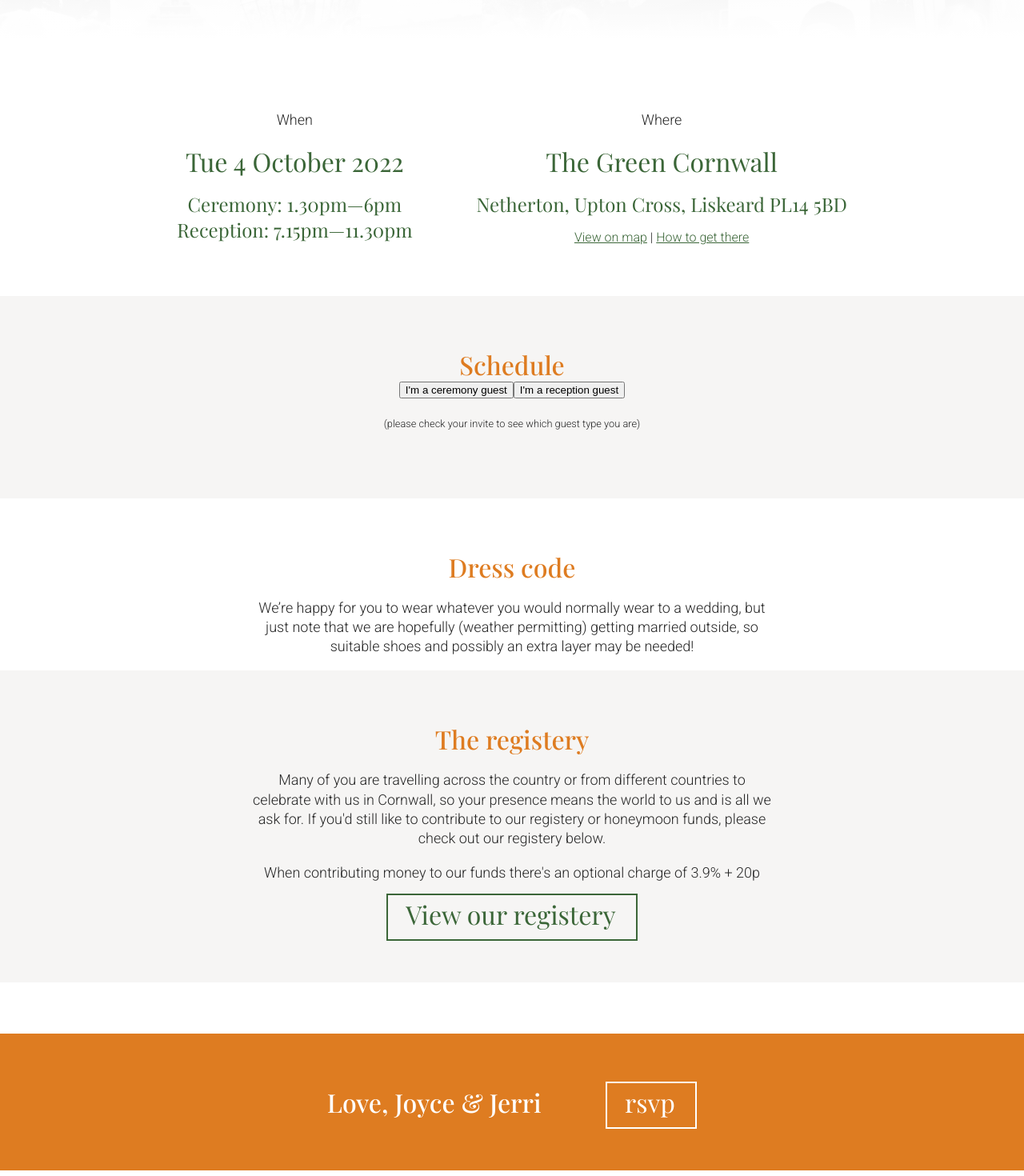
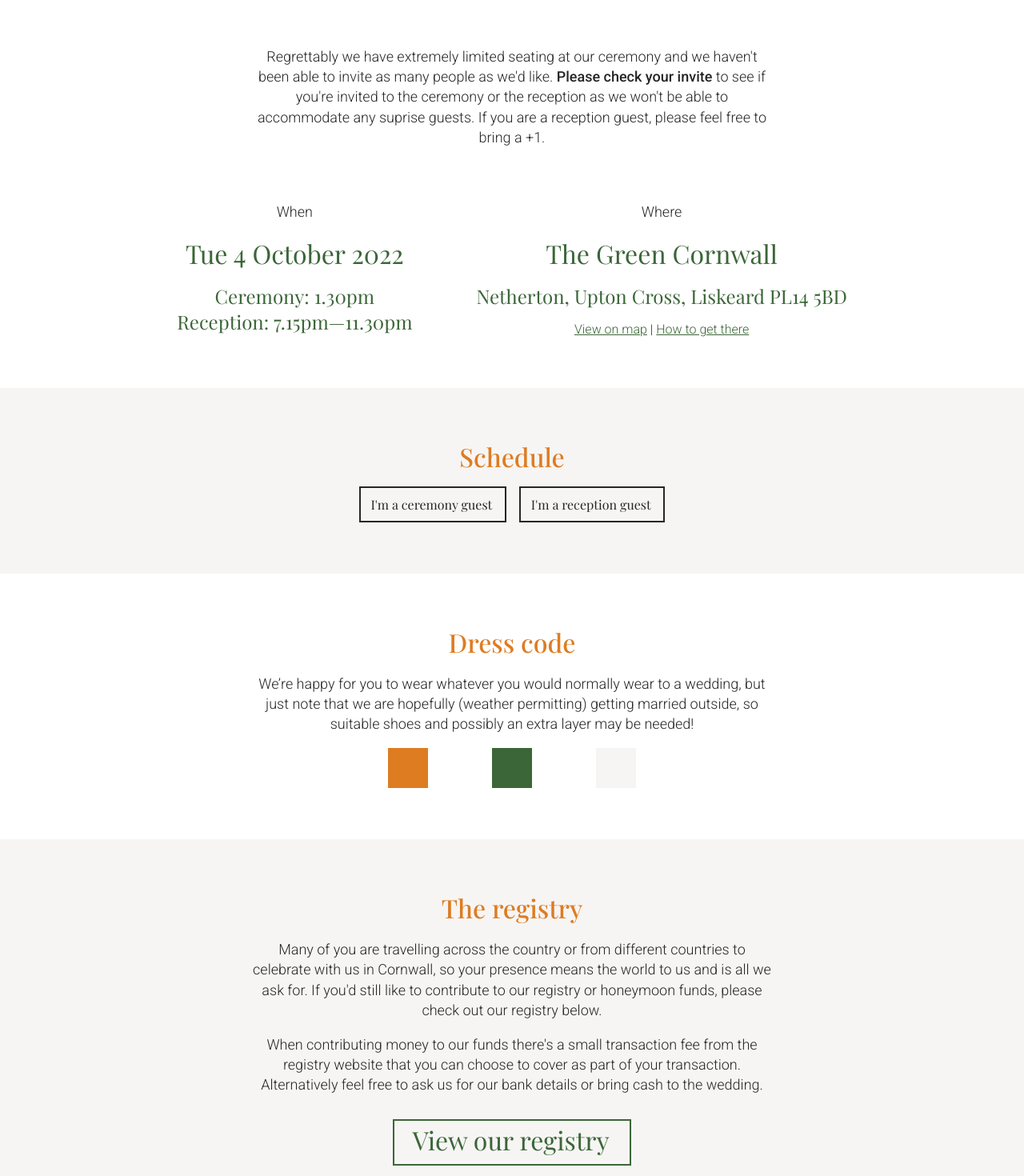
Before and after one commit to joycevherck/joyceandjerri, a React (Create React App) app: page / in a window 1280 px wide. Shown: the part 600-2070 px from the top of the page at 80% size. Built offline with nearby package versions, Linux system fonts and the light colour scheme.

Commit message:
feat: finalise copy

```diff
--- a/src/App.js
+++ b/src/App.js
@@ -1,14 +1,14 @@
 import Footer from './components/footer';
 import Header from './components/header'
 import Intro from './components/intro';
-import Registery from './components/registery';
+import Registry from './components/registry';
 
 function App() {
   return (
     <div className="App">
       <Header />
       <Intro />
-      <Registery />
+      <Registry />
       <Footer />
     </div>
   );
--- /dev/null
+++ b/src/components/colours/index.js
@@ -0,0 +1,12 @@
+import React from 'react'
+import './styles.scss'
+
+const WeddingColours = () => (
+  <div className="flex center">
+    <div className="colour colour--orange" />
+    <div className="colour colour--green" />
+    <div className="colour colour--grey" />
+  </div>
+)
+
+export default WeddingColours
--- /dev/null
+++ b/src/components/colours/styles.scss
@@ -0,0 +1,16 @@
+.colour {
+  width: 50px;
+  height: 50px;
+}
+
+.colour--orange {
+  background-color: var(--color-burntorange);
+}
+
+.colour--green {
+  background-color: var(--color-sagegreen);
+}
+
+.colour--grey {
+  background-color: var(--color-grey);
+}
--- a/src/components/header/index.js
+++ b/src/components/header/index.js
@@ -7,8 +7,10 @@ const Header = () => (
     <div className="headerText">
       <span>- 04.10.2022 -</span>
       <h1>Joyce & Jerri</h1>
-      <p>We joyfully request the pleasure of your company as we speak our vows and join in marriage in the presence of family and friends.</p>
+      <p>We joyfully request the pleasure of your company as we celebrate.</p>
       <CTA />
+      <div className="spacer" />
+      <a href="https://www.thingstogetme.com/238781a6b6b2" target="_blank" rel="noreferrer" title="View our registry (link opens in a new window)">View our registry</a>
     </div>
   </div>
 )
--- a/src/components/header/styles.scss
+++ b/src/components/header/styles.scss
@@ -1,11 +1,11 @@
 .headerWrapper {
   background-image: url('../../images/collage.jpg');
   background-size: cover;
-  height: 80vh;
+  height: 70vh;
   display: flex;
 
   @media screen and (min-width: 900px){
-    height: 90vh;
+    height: 80vh;
   }
 }
 
--- a/src/components/intro/index.js
+++ b/src/components/intro/index.js
@@ -1,16 +1,23 @@
 import React, { useState } from 'react'
+import WeddingColours from '../colours'
 
 const Intro = () => {
   const [type, setType] = useState(null)
 
   return (
     <div className="fullWidthWrapper center">
+      <div className="maxWidth">
+        <p>Regrettably we have extremely limited seating at our ceremony and we haven't been able to invite as many people as we'd like. <strong>Please check your invite</strong> to see if you're invited to the ceremony or the reception as we won't be able to accommodate any suprise guests. If you are a reception guest, please feel free to bring a +1.</p>
+        <div className="spacer" />
+        <div className="spacer" />
+
+      </div>
       <div className="flex center">
         <div>
           <p>When</p>
           <h2 className="fontWeightNormal mb1 greenText">Tue 4 October 2022</h2>
           <h3 className="fontWeightNormal greenText">
-            Ceremony: 1.30pm—6pm<br />
+            Ceremony: 1.30pm<br />
             Reception: 7.15pm—11.30pm
           </h3>
         </div>
@@ -31,25 +38,23 @@ const Intro = () => {
         <div>
           <h2>Schedule</h2>
 
-          <button onClick={() => setType('ceremony')}>I'm a ceremony guest</button>
-          <button onClick={() => setType('reception')}>I'm a reception guest</button>
-
-          <p><small>(please check your invite to see which guest type you are)</small></p>
+          <button className="button button--secondary" onClick={() => setType('ceremony')}>I'm a ceremony guest</button>
+          <button className="button button--secondary" onClick={() => setType('reception')}>I'm a reception guest</button>
 
           {type === 'ceremony' &&
             <>
               <p>|</p>
               <h3 className="fontWeightNormal mb1 greenText">Mon 3 October 2022</h3>
               <p>3pm check-in for accomodation</p>
-              <p>5pm-8pm dinner</p>
+              <p>Dinner</p>
 
               <p>|</p>
               <h3 className="fontWeightNormal mb1 greenText">Tue 4 October 2022</h3>
-              <p>7am breakfast</p>
-              <p><strong>2pm ceremony</strong></p>
-              <p>6pm dinner</p>
+              <p>Breakfast</p>
+              <p><strong>1.30pm ceremony</strong></p>
+              <p>Dinner</p>
               <p><strong>7.15pm reception</strong></p>
-              <p>11.30pm music stops</p>
+              <p>11.30pm music ends</p>
 
               <p>|</p>
               <h3 className="fontWeightNormal mb1 greenText">Wed 5 October 2022</h3>
@@ -60,8 +65,10 @@ const Intro = () => {
 
           {type === 'reception' &&
             <>
+              <p>|</p>
+              <h3 className="fontWeightNormal mb1 greenText">Tue 4 October 2022</h3>
               <p><strong>7.15pm reception</strong></p>
-              <p>11.30pm music stops</p>
+              <p>11.30pm music ends</p>
               <p>|</p>
               <div className="maxWidth">
                 <p>
@@ -91,9 +98,10 @@ const Intro = () => {
         </div>
       </div>
 
-      <div className="maxWidth">
+      <div className="maxWidth marginBottom">
         <h2>Dress code</h2>
         <p>We’re happy for you to wear whatever you would normally wear to a wedding, but just note that we are hopefully (weather permitting) getting married outside, so suitable shoes and possibly an extra layer may be needed!</p>
+        <WeddingColours />
       </div>
     </div>
   )
--- a/src/components/registery/index.js
+++ /dev/null
@@ -1,16 +0,0 @@
-import React from 'react'
-
-const Registery = () => (
-  <div className="fullWidthWrapper center greyBackground">
-    <div className="maxWidth">
-      <h2>The registery</h2>
-      <p>Many of you are travelling across the country or from different countries to celebrate with us in Cornwall, so your presence means the world to us and is all we ask for. If you'd still like to contribute to our registery or honeymoon funds, please check out our registery below.</p>
-
-      <p>When contributing money to our funds there's an optional charge of 3.9% + 20p</p>
-
-      <a className="button" href="https://www.thingstogetme.com/238781a6b6b2" target="_blank" rel="noreferrer">View our registery</a>
-    </div>
-  </div>
-)
-
-export default Registery
--- /dev/null
+++ b/src/components/registry/index.js
@@ -0,0 +1,17 @@
+import React from 'react'
+
+const Registry = () => (
+  <div className="fullWidthWrapper center greyBackground">
+    <div className="maxWidth">
+      <h2>The registry</h2>
+      <p>Many of you are travelling across the country or from different countries to celebrate with us in Cornwall, so your presence means the world to us and is all we ask for. If you'd still like to contribute to our registry or honeymoon funds, please check out our registry below.</p>
+
+      <p>When contributing money to our funds there's a small transaction fee from the registry website that you can choose to cover as part of your transaction. Alternatively feel free to ask us for our bank details or bring cash to the wedding.</p>
+
+      <div className="spacer" />
+      <a className="button" href="https://www.thingstogetme.com/238781a6b6b2" target="_blank" rel="noreferrer" title="View our registry (link opens in a new window)">View our registry</a>
+    </div>
+  </div>
+)
+
+export default Registry
--- a/src/global.scss
+++ b/src/global.scss
@@ -9,6 +9,10 @@
   --font-sansserif: 'Roboto', 'Arial', sans-serif;
 }
 
+.spacer {
+  padding: .5rem 0;
+}
+
 .greyBackground {
   background-color: var(--color-grey);
   margin: 4rem 0;
@@ -17,7 +21,6 @@
 
 .orangeBackground {
   background-color: var(--color-burntorange);
-  margin: 4rem 0 0;
   padding: 4rem 0;
 
   h2 {
@@ -36,12 +39,6 @@
 
 .fullWidthWrapper {
   margin: 0 auto;
-}
-
-.maxWidth {
-  max-width: 750px;
-  margin: 0 auto;
-  padding: 0 10px;
 }
 
 .center {
@@ -124,9 +121,28 @@
   }
 }
 
+.button--secondary {
+  background-color: transparent;
+  color: var(--color-blackish);
+  font-size: 1rem;
+  border: 2px solid var(--color-blackish);
+  margin: 1rem .5rem 0;
+  padding: .5rem .8rem .6rem;
+  cursor: pointer;
+
+  &:after {
+    content: "\02193";
+  }
+}
+
 .maxWidth {
+  margin: 0 auto;
   max-width: 650px;
   padding: 0 1rem;
+
+  &.marginBottom {
+    margin-bottom: 4rem;
+  }
 
   @media screen and (min-width: 900px){
     padding: 0;
--- a/src/index.scss
+++ b/src/index.scss
@@ -40,7 +40,7 @@ h3 {
 
 p {
   font-size: 1.125rem;
-  line-height: 1.35;
+  line-height: 1.4;
 }
 
 a {
```
Also changed, not shown: src/components/registry/styles.scss (added).
